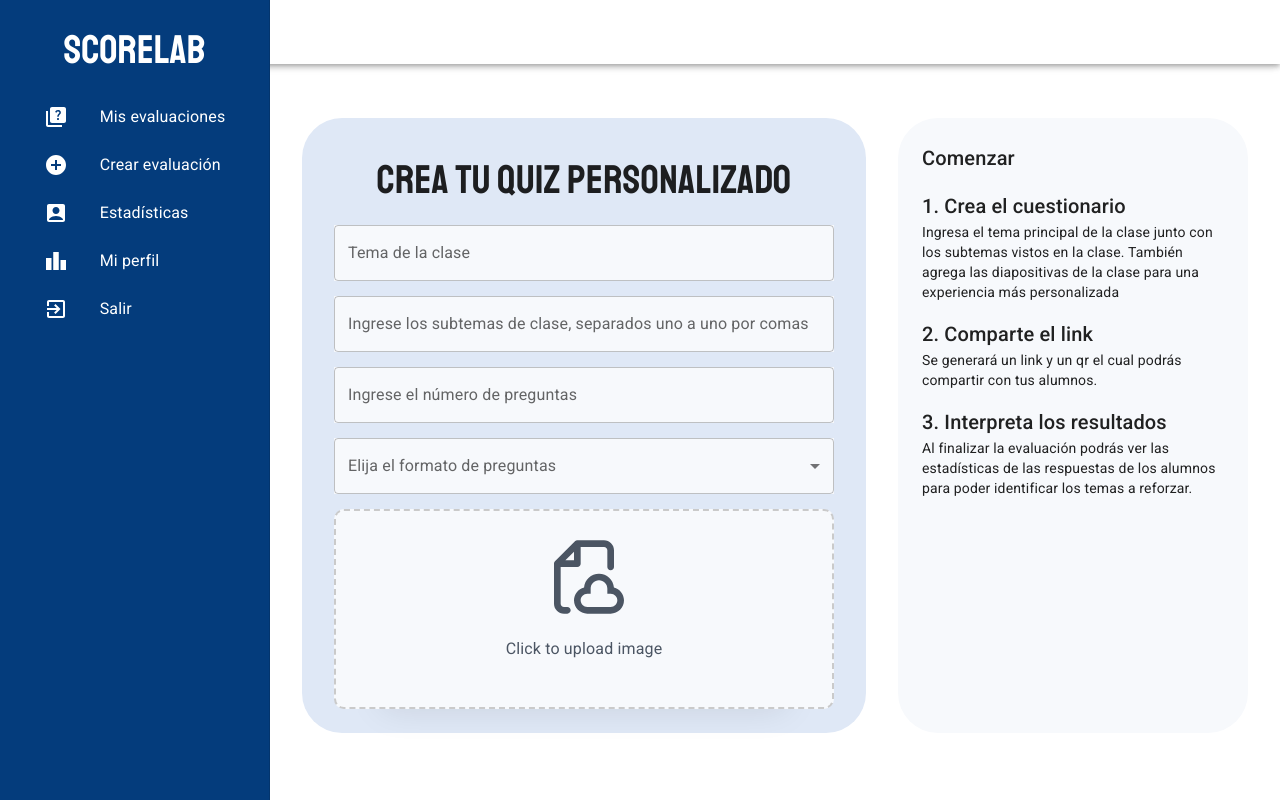
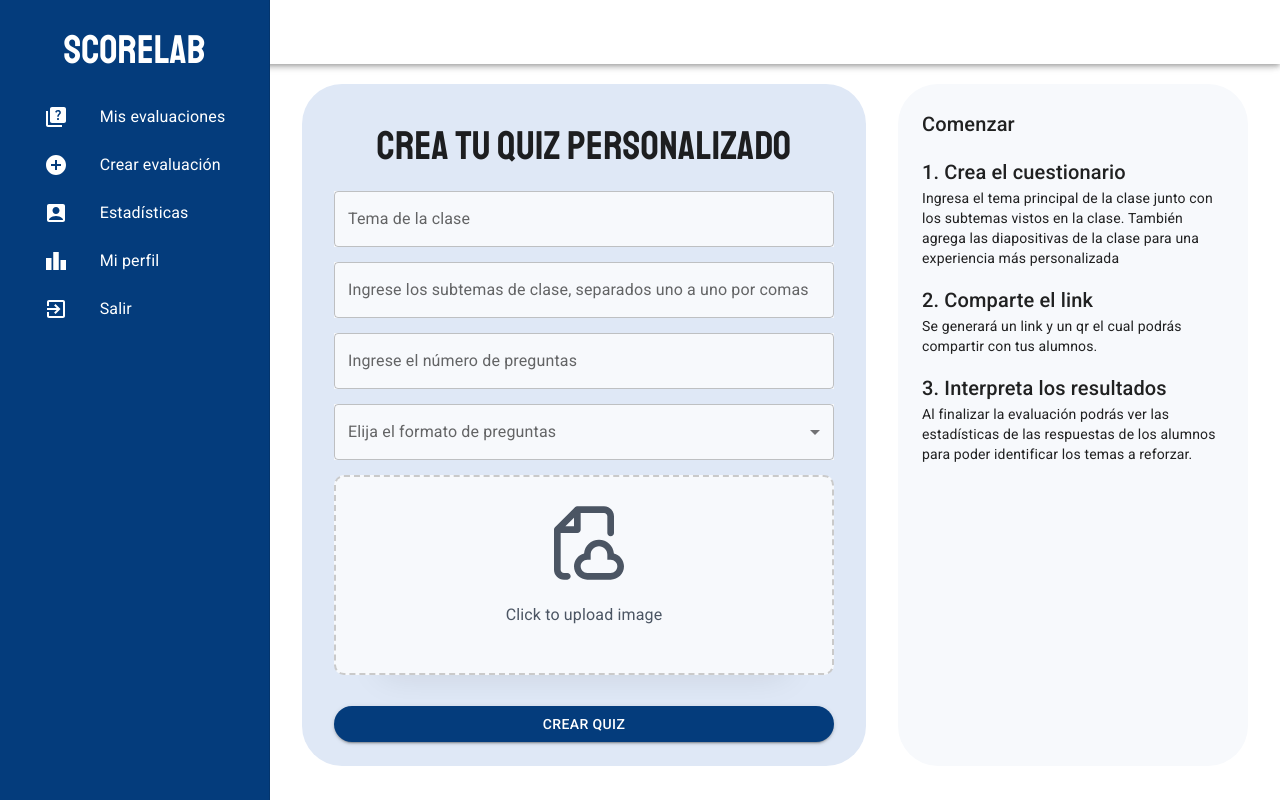
Before and after one commit to thsergitox/scorelab, a React (Vite) app: page / in a window 1280 px wide. Built offline with nearby package versions, Linux system fonts and the light colour scheme.

Commit message:
boton crear

```diff
--- a/src/components/FormTeacher.tsx
+++ b/src/components/FormTeacher.tsx
@@ -1,4 +1,4 @@
-import { Box, Input, TextField, Typography } from "@mui/material"
+import { Box, Button, Input, TextField, Typography } from "@mui/material"
 import '../styles/formTeacher.css'
 import BasicSelect from "./BasicSelect"
 
@@ -37,6 +37,7 @@ const FormTeacher = () => {
             </div>
             <Input type="file" id="file"/>
     </label>
+    <Button variant="contained" sx={{bgcolor:'#043C7C', color:'#fff', borderRadius:'20px', marginTop:'1rem'}}>Crear quiz</Button>
 
 
     </Box>
```
